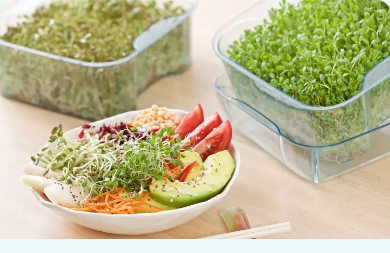
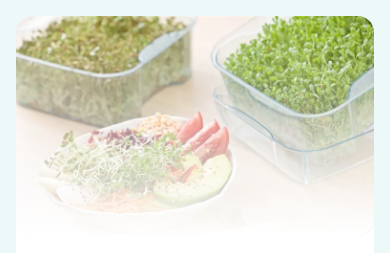
Before and after one commit to kevinwduran/brotofacil, a Flask app: page / in a window 390 px wide. Shown: the top 253 px of the page. Run offline with Flask 3, Linux system fonts and the light colour scheme; some libraries are stand-ins or nearby versions.

Commit message:
melhorias index e responsivo

```diff
--- a/flask/app/static/styles.css
+++ b/flask/app/static/styles.css
@@ -49,6 +49,10 @@ body {
     max-width: 1200px;
     border-radius: 12px;
     box-shadow: 0 8px 16px rgba(0, 0, 0, 0.1);
+}
+
+.bsn {
+    box-shadow: none;
 }
 
 img {
@@ -115,9 +119,6 @@ img {
     background-color: var(--secondary-color);
     color: var(--white-color);
 }
-
-
-.box-access {}
 
 .cta-part {
     padding: 1rem 0;
@@ -222,3 +223,15 @@ img {
     background-color: #565656;
     color: #fff;
 }
+
+.status-label {
+    padding: 2px 6px;
+    color: white;
+    border-radius: 4px;
+}
+.status-label.ligado {
+    background-color: green;
+}
+.status-label.desligado {
+    background-color: red;
+}
--- a/flask/app/views/index.html
+++ b/flask/app/views/index.html
@@ -2,18 +2,96 @@
 {% block title %}Sistema - Broto Fácil{% endblock %}
 {% block content %}
 
-<div class="container box-access overflow-hidden">
-  <div class="row">
-    <div class="col-md-6 p-0 d-flex align-items-center justify-content-center">
-      <img src="{{ url_for('static', filename='broto.jpg') }}" alt="Imagem background" class="img-fluid" />
-    </div>
+<style>
+  /* Estilos gerais */
+  .container-grid {
+    display: grid;
+    grid-template-columns: 1fr;
+    gap: 1rem;
+    margin: 1rem;
+    place-items: center;
+    border-radius: 1rem;
+    background-color: #fff;
+  }
 
-    <div class="col-md-6 d-flex flex-column align-items-center justify-content-center text-center p-2">
-      <img src="{{ url_for('static', filename='logo.png') }}" alt="Logo" class="logo" />
-      <h1 class="title mt-0">Sistema de Monitoramento Broto Fácil</h1>
-      <p class="description">Veja a temperatura e umidade de sua planta.</p>
-      <a class="btn btn-custom" href="{{ url_for('auth.login') }}">Acessar Dashboard</a>
-    </div>
+  .image-section,
+  .content-section {
+    display: flex;
+    align-items: center;
+    justify-content: center;
+    text-align: center;
+    flex-direction: column;
+    position: relative;
+  }
+
+  .font18rem {
+    font-size: 1.8rem;
+  }
+
+  .content-section {
+    padding: 0 .5rem 1.5rem .5rem;
+  }
+
+  /* Estilo para o gradiente na versão mobile */
+  .image-section::before {
+    content: "";
+    position: absolute;
+    inset: 0;
+    background: linear-gradient(to bottom, rgba(0, 0, 0, 0), #fff);
+    border-radius: 1rem;
+    z-index: 1;
+  }
+
+  .image-section img {
+    width: 100%;
+    border-radius: 1rem;
+    z-index: 0;
+  }
+
+  /* Estilo específico para versão desktop */
+  @media (min-width: 768px) {
+    .container-grid {
+      grid-template-columns: 1fr 1fr;
+      height: calc(100vh - 10rem);
+      margin: 5rem;
+      background-color: #fff;
+      padding: 0;
+      border-radius: 1rem;
+    }
+
+    .image-section {
+      justify-content: end;
+      height: 100%;
+    }
+
+    .image-section img {
+      border-radius: 1rem 0 0 1rem;
+    }
+
+    /* Remove o gradiente na versão desktop */
+    .image-section::before {
+      display: none;
+    }
+
+    .content-section {
+      justify-content: start;
+      padding: 1rem;
+    }
+  }
+</style>
+
+<div class="container-grid">
+  <!-- Coluna para a imagem com gradiente na versão mobile -->
+  <div class="image-section">
+    <img src="{{ url_for('static', filename='broto.jpg') }}" alt="Imagem background" class="img-fluid" />
+  </div>
+
+  <!-- Coluna para o conteúdo do texto e botão -->
+  <div class="content-section">
+    <img src="{{ url_for('static', filename='logo.png') }}" alt="Logo" class="logo" />
+    <h1 class="title font18rem mt-0">Sistema de Monitoramento Broto Fácil</h1>
+    <p class="description">Monitore a saúde da sua planta em tempo real: veja temperatura, umidade, luminosidade e umidade do solo, ajustando o ambiente conforme necessário.</p>
+    <a class="btn btn-custom" href="{{ url_for('auth.login') }}">Acessar Dashboard</a>
   </div>
 </div>
 
--- a/flask/app/views/login.html
+++ b/flask/app/views/login.html
@@ -3,7 +3,7 @@
 {% block content %}
 
 <div class="d-flex justify-content-center align-items-center vh-100">
-  <div class="container p-4" style="max-width: 400px;">
+  <div class="container p-4 bg-white" style="max-width: 400px;">
     <h1 class="title">Login</h1>
     <form method="POST" action="">
       {{ form.hidden_tag() }}
--- a/flask/app/views/register.html
+++ b/flask/app/views/register.html
@@ -3,7 +3,7 @@
 {% block content %}
 
 <div class="d-flex justify-content-center align-items-center vh-100">
-  <div class="container p-4" style="max-width: 400px;">
+  <div class="container p-4 bg-white" style="max-width: 400px;">
     <h1 class="title">Registrar</h1>
     <form method="POST" action="">
       {{ form.hidden_tag() }}
```
Also changed, not shown: flask/app/views/dashboard.html (+4 -20 lines), instance/monitor.db.
